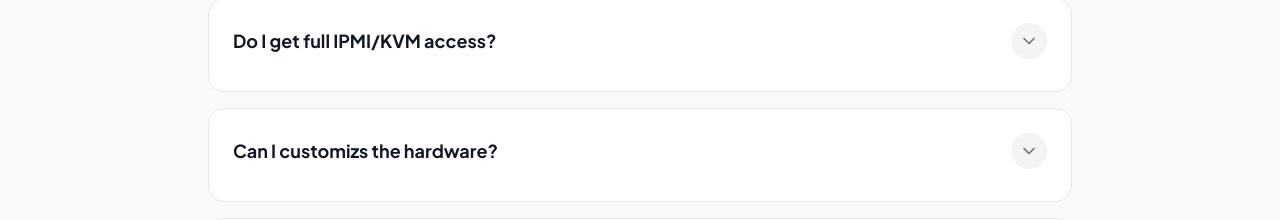
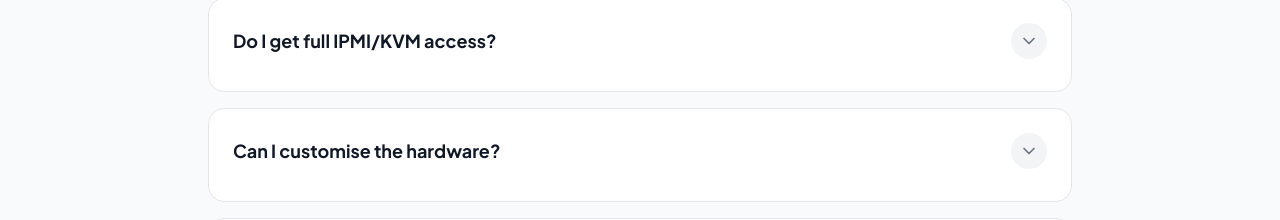
Before and after one commit to omdanielofficial/intranex-website, a React (Vite) app: page /dedicated in a window 1280 px wide. Shown: the part 3951-4171 px from the top of the page. Built offline with nearby package versions, Linux system fonts and the light colour scheme.

Commit message:
06/03/2026-11:37

```diff
--- a/src/components/dedicated-server/FAQ.tsx
+++ b/src/components/dedicated-server/FAQ.tsx
@@ -11,7 +11,7 @@ const faqs = [
         answer: "Yes, every dedicated server comes with full IPMI/KVM access (via VPN or direct link), allowing you to manage the server BIOS, perform remote installs, and troubleshoot issues even if the OS is unreachable."
     },
     {
-        question: "Can I customizs the hardware?",
+        question: "Can I customise the hardware?",
         answer: "Absolutely. We offer customisable RAM, storage (NVMe/SSD/HDD), and network uplink options. You will need to reach out to our team for a quote tailored to your needs. Please be advised that custom configurations usually add a fair bit of cost."
     },
     {
```
Also changed, not shown: 9 other files (tests, documents, lock files or other folders).
